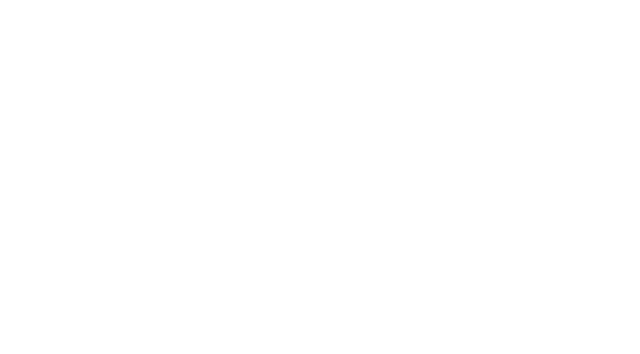
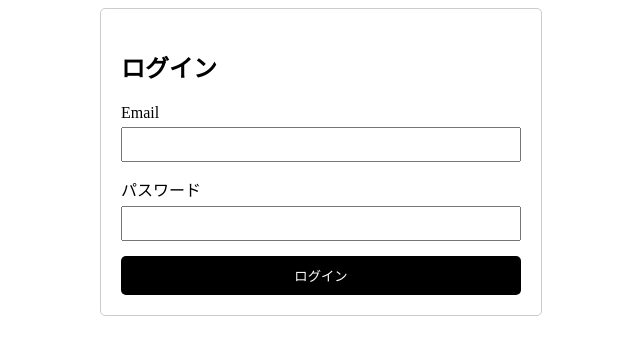
Before and after one commit to Isshinfunada/TodoList, a Nuxt app in the folder client/my-nuxt-app/: page /Login in a window 1280 px wide. Before the commit this address had no page. Shown: the top 354 px of the page, without its empty margins (319-959 px from the left). Built offline with nearby package versions, Linux system fonts and the light colour scheme.

Commit message:
add: 草案を追加

```diff
--- /dev/null
+++ b/client/my-nuxt-app/pages/Login.vue
@@ -0,0 +1,92 @@
+<template>
+    <div class="login-container">
+      <h2>ログイン</h2>
+      <form @submit.prevent="handleLogin">
+        <div class="form-group">
+          <label for="email">Email</label>
+          <input type="email" v-model="email" required />
+        </div>
+        <div class="form-group">
+          <label for="password">パスワード</label>
+          <input type="password" v-model="password" required />
+        </div>
+        <button type="submit">ログイン</button>
+      </form>
+    </div>
+  </template>
+
+  <script>
+  export default {
+    data() {
+      return {
+        email: '',
+        password: ''
+      };
+    },
+    methods: {
+      async handleLogin() {
+        try {
+          const response = await fetch('http://localhost:8080/login', {
+            method: 'POST',
+            headers: {
+              'Content-Type': 'application/json'
+            },
+            body: JSON.stringify({
+              email: this.email,
+              password: this.password
+            })
+          });
+
+          if (!response.ok) {
+            throw new Error('ログインに失敗しました');
+          }
+
+          const data = await response.json();
+          console.log('ログイン成功:', data.token);
+          // トークンを保存する処理を追加することができます
+        } catch (error) {
+          console.error('エラー:', error);
+        }
+      }
+    }
+  };
+  </script>
+
+  <style scoped>
+  .login-container {
+    max-width: 400px;
+    margin: 0 auto;
+    padding: 20px;
+    border: 1px solid #ccc;
+    border-radius: 5px;
+  }
+
+  .form-group {
+    margin-bottom: 15px;
+  }
+
+  label {
+    display: block;
+    margin-bottom: 5px;
+  }
+
+  input {
+    width: 100%;
+    padding: 8px;
+    box-sizing: border-box;
+  }
+
+  button {
+    width: 100%;
+    padding: 10px;
+    background-color: #000;
+    color: #fff;
+    border: none;
+    border-radius: 5px;
+    cursor: pointer;
+  }
+
+  button:hover {
+    background-color: #333;
+  }
+  </style>
```
